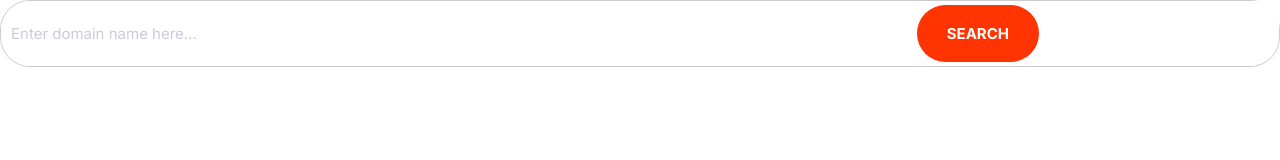
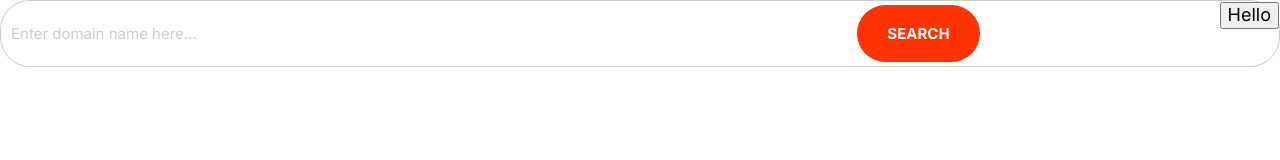
Before and after one commit to Langbra24/moshify, a plain HTML site: page index.html in a window 1280 px wide. Drawn offline with Linux system fonts and the light colour scheme.

Commit message:
Updates and understanding github

```diff
--- a/index.html
+++ b/index.html
@@ -25,6 +25,7 @@
       <div>
         <input type="text" name="" class="input" id="" />
       </div>
+      <div><button>Hello</button></div>
     </div>
   </body>
 </html>
```
